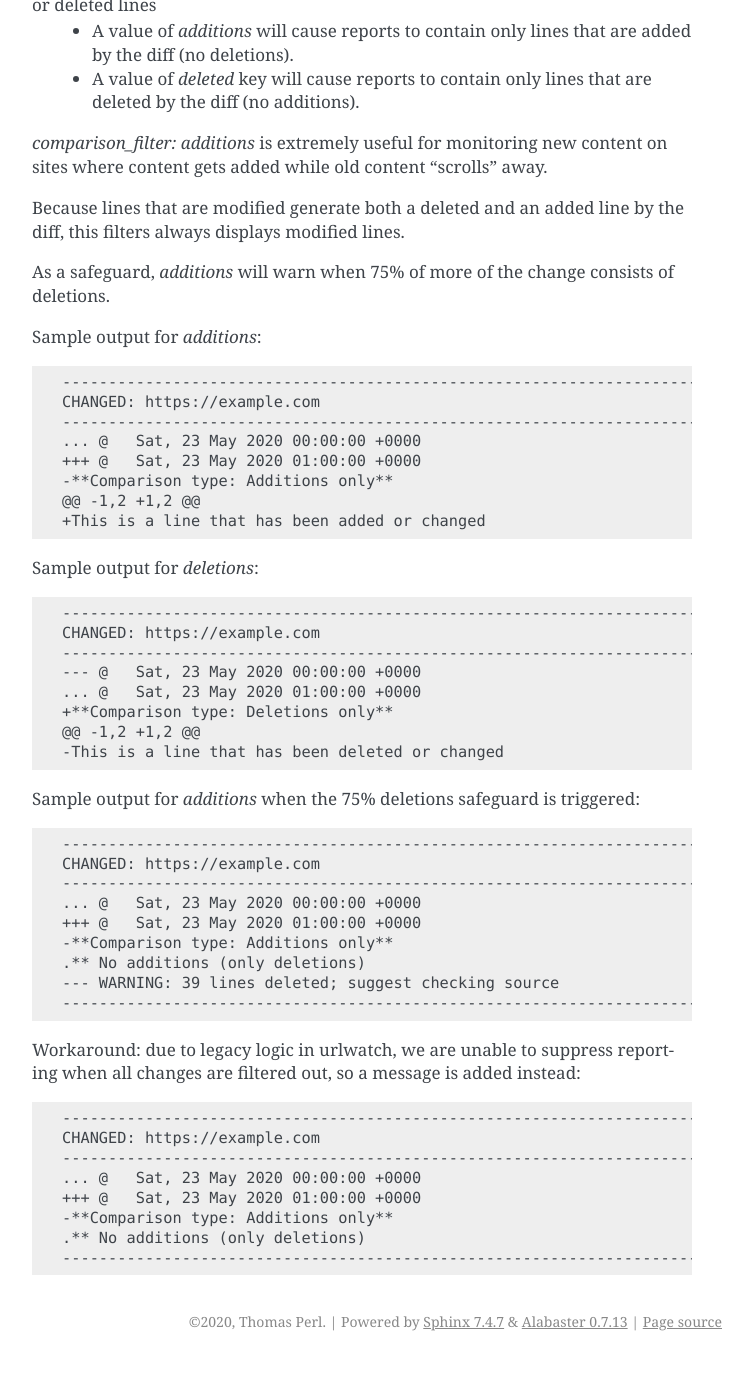
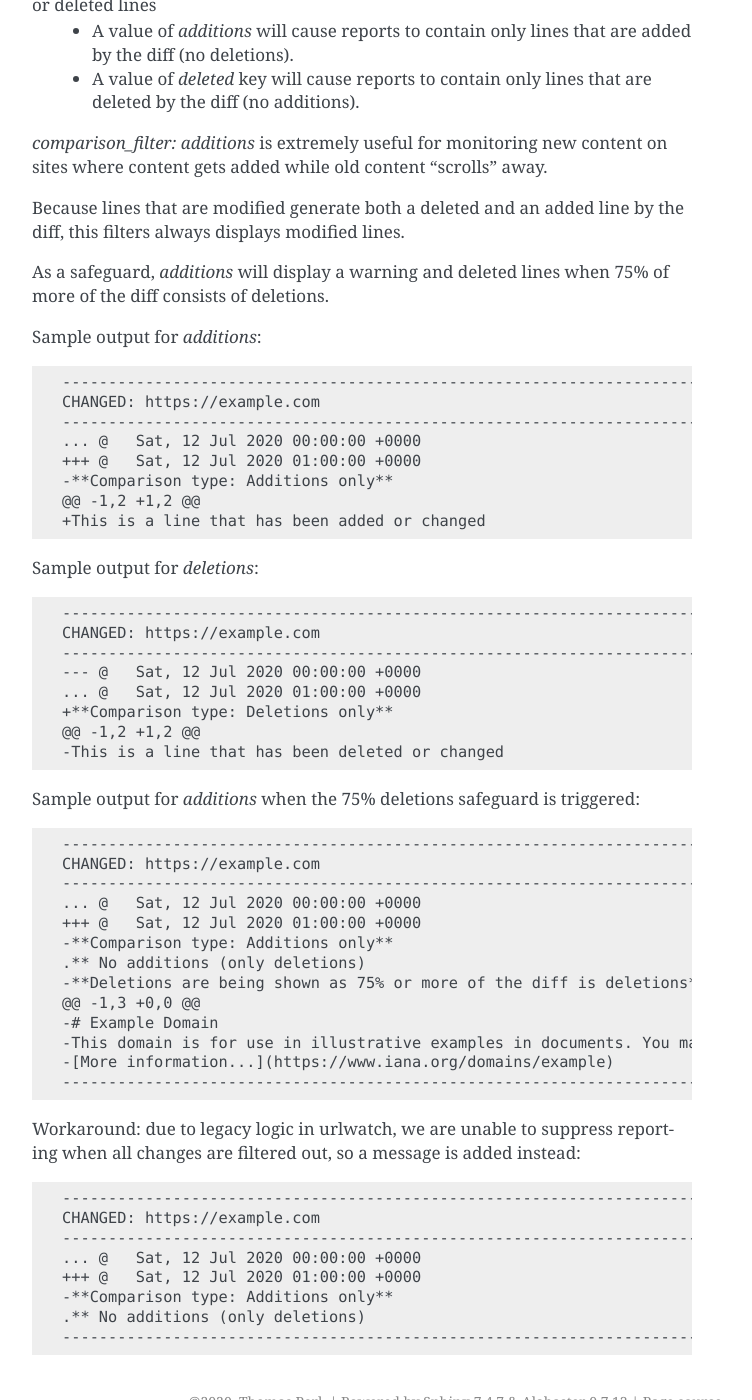
Before and after one commit to thp/urlwatch, a Sphinx documentation site: the page built from docs/source/jobs.rst, in a window 1280 px wide and 1400 px high, scrolled down 2653 px. Shown: the whole window, without its empty margins (388-1140 px from the left). Built offline with Sphinx 7.4.7, drawn with Linux system fonts in a browser that asks for light colours; before the commit the page ends 4014 px from its top, so only the background shows below that; some of the changed text lies outside the part shown.

Commit message:
Showing deleted lines when 75% or more of the diff is deletions

```diff
--- a/docs/source/jobs.rst
+++ b/docs/source/jobs.rst
@@ -131,7 +131,7 @@ The ``comparison_filter`` filters the output of the unified diff to keep only ad
 
 Because lines that are modified generate both a deleted and an added line by the diff, this filters always displays modified lines.
 
-As a safeguard, `additions` will warn when 75% of more of the change consists of deletions.
+As a safeguard, `additions` will display a warning and deleted lines when 75% of more of the diff consists of deletions.
 
 
 Sample output for `additions`:
@@ -141,8 +141,8 @@ Sample output for `additions`:
    ---------------------------------------------------------------------------
    CHANGED: https://example.com
    ---------------------------------------------------------------------------
-   ... @   Sat, 23 May 2020 00:00:00 +0000
-   +++ @   Sat, 23 May 2020 01:00:00 +0000
+   ... @   Sat, 12 Jul 2020 00:00:00 +0000
+   +++ @   Sat, 12 Jul 2020 01:00:00 +0000
    -**Comparison type: Additions only**
    @@ -1,2 +1,2 @@
    +This is a line that has been added or changed
@@ -154,8 +154,8 @@ Sample output for `deletions`:
    ---------------------------------------------------------------------------
    CHANGED: https://example.com
    ---------------------------------------------------------------------------
-   --- @   Sat, 23 May 2020 00:00:00 +0000
-   ... @   Sat, 23 May 2020 01:00:00 +0000
+   --- @   Sat, 12 Jul 2020 00:00:00 +0000
+   ... @   Sat, 12 Jul 2020 01:00:00 +0000
    +**Comparison type: Deletions only**
    @@ -1,2 +1,2 @@
    -This is a line that has been deleted or changed
@@ -167,11 +167,15 @@ Sample output for `additions` when the 75% deletions safeguard is triggered:
    ---------------------------------------------------------------------------
    CHANGED: https://example.com
    ---------------------------------------------------------------------------
-   ... @   Sat, 23 May 2020 00:00:00 +0000
-   +++ @   Sat, 23 May 2020 01:00:00 +0000
+   ... @   Sat, 12 Jul 2020 00:00:00 +0000
+   +++ @   Sat, 12 Jul 2020 01:00:00 +0000
    -**Comparison type: Additions only**
    .** No additions (only deletions)
-   --- WARNING: 39 lines deleted; suggest checking source
+   -**Deletions are being shown as 75% or more of the diff is deletions**
+   @@ -1,3 +0,0 @@
+   -# Example Domain
+   -This domain is for use in illustrative examples in documents. You may use this domain in literature without prior coordination or asking for permission.
+   -[More information...](https://www.iana.org/domains/example)
    ---------------------------------------------------------------------------
 
 
@@ -183,8 +187,8 @@ Workaround: due to legacy logic in urlwatch, we are unable to suppress reporting
    ---------------------------------------------------------------------------
    CHANGED: https://example.com
    ---------------------------------------------------------------------------
-   ... @   Sat, 23 May 2020 00:00:00 +0000
-   +++ @   Sat, 23 May 2020 01:00:00 +0000
+   ... @   Sat, 12 Jul 2020 00:00:00 +0000
+   +++ @   Sat, 12 Jul 2020 01:00:00 +0000
    -**Comparison type: Additions only**
    .** No additions (only deletions)
    ---------------------------------------------------------------------------
```
Also changed, not shown: other parts of docs/source/jobs.rst (+1 -1 lines), 1 other file.
